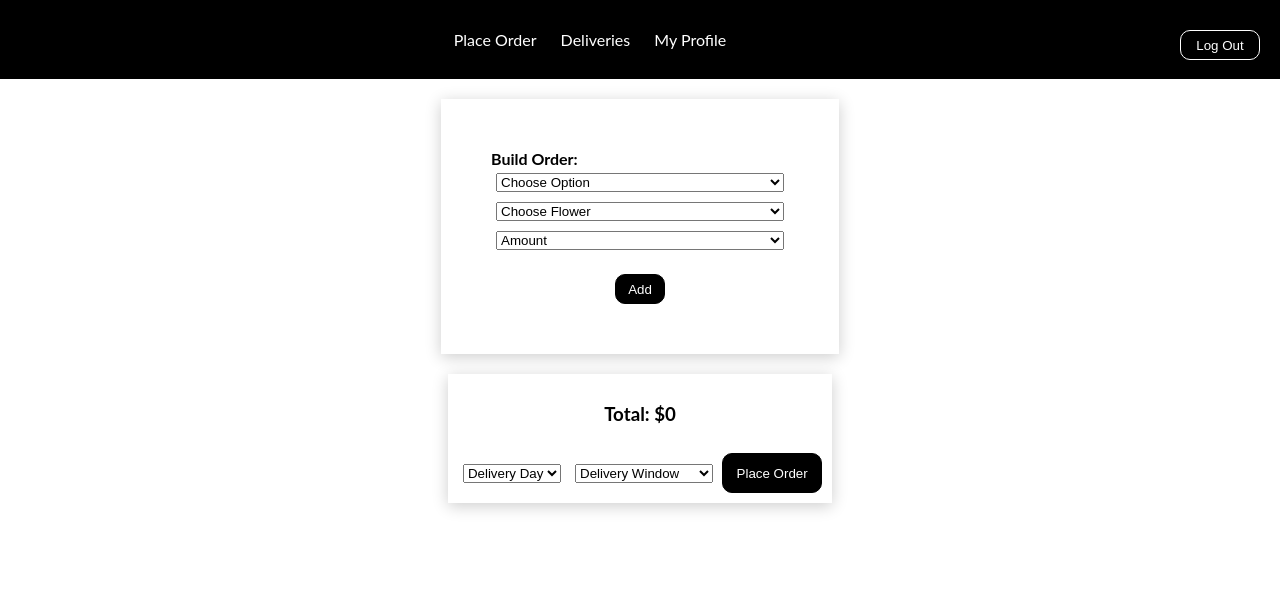
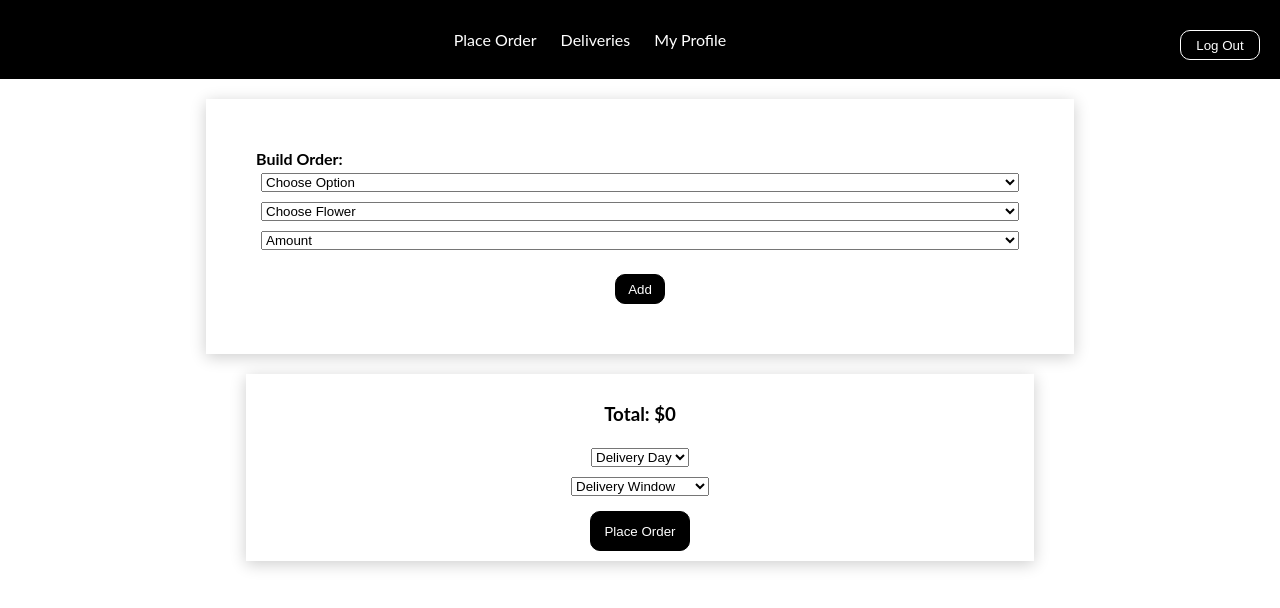
Before and after one commit to Henry-Cook/Delivery, a plain HTML site: page placeOrder.html in a window 1280 px wide. Drawn offline with Linux system fonts and the light colour scheme.

Commit message:
Added some styling changed to the bottom order box to make it more responsive

```diff
--- a/style/style.css
+++ b/style/style.css
@@ -115,6 +115,7 @@ li:hover {
   justify-content: center;
   flex-direction: column;
   margin: 0 auto 50px auto;
+  width: 60vw;
 }
 
 .menu {
@@ -135,6 +136,7 @@ form {
   box-shadow: 0px 3px 15px rgba(0, 0, 0, 0.2);
   padding: 50px 50px 50px 50px;
   margin: 20px 0 0 0;
+  width: 60vw;
 }
 
 .order-btn {
@@ -180,10 +182,10 @@ hr {
 
 .item {
   text-align: left;
-  width: 400px;
+  width: 50vw;
   box-shadow: 0px 3px 15px rgba(0, 0, 0, 0.2);
   padding: 5px;
-  margin: 5px 0 0 0;
+  margin: 0 auto;
 }
 
 .itemPrice {
@@ -191,10 +193,14 @@ hr {
 }
 
 .order-view {
+  display: flex;
+  flex-direction: column;
+  align-items: center;
   text-align: center;
   box-shadow: 0px 3px 15px rgba(0, 0, 0, 0.2);
   padding: 10px;
   margin: 20px 0 0 0;
+  width: 60vw;
 }
 
 .Remove {
```
